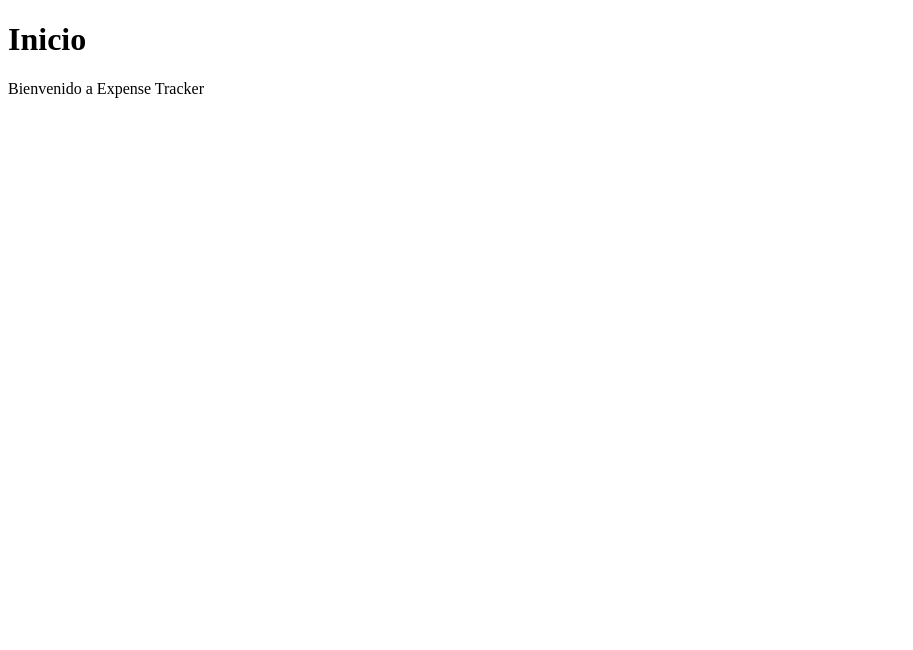
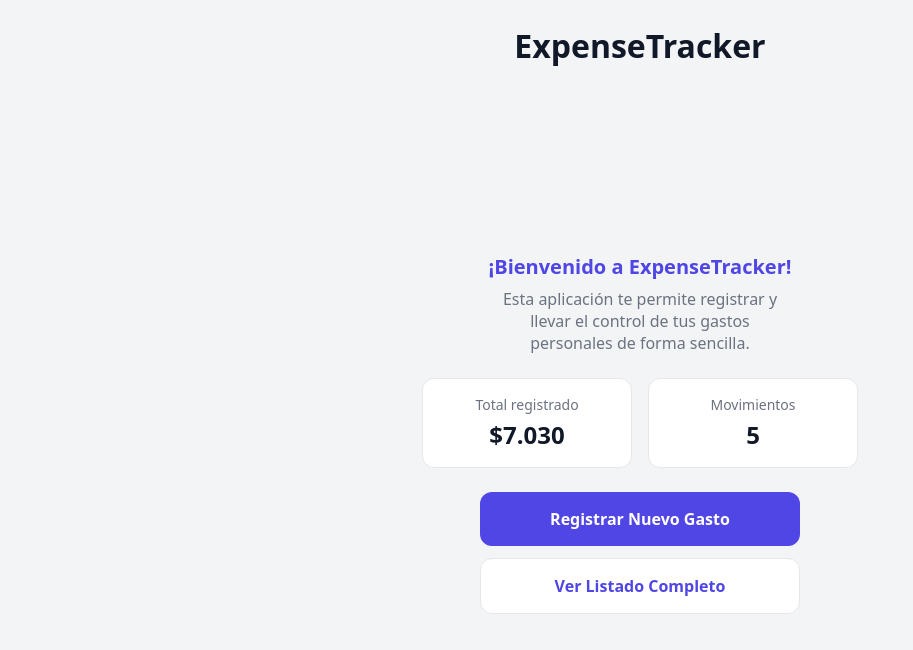
Before and after one commit to Aggs13/ExpenseTraker-pwa-s2, a React (Vite) app in the folder expense-tracker-pwa/: page / in a window 1280 px wide. Shown: the top 650 px of the page, without its empty margins (0-913 px from the left). Built offline with nearby package versions, Linux system fonts and the light colour scheme.

Commit message:
User Story #4

```diff
--- a/expense-tracker-pwa/data/mockExpenses.js
+++ b/expense-tracker-pwa/data/mockExpenses.js
@@ -0,0 +1,11 @@
+// Datos de ejemplo que simulan los gastos registrados.
+// Fuente temporal hasta conectar un almacenamiento real (Sprint posterior).
+export const mockExpenses = [
+  { id: 1, name: 'Supermercado', amount: 1500, category: 'Comida', date: '2026-10-25' },
+  { id: 2, name: 'Colectivo', amount: 750, category: 'Transporte', date: '2026-10-26' },
+  { id: 3, name: 'Cine', amount: 3200, category: 'Ocio', date: '2026-10-27' },
+  { id: 4, name: 'Farmacia', amount: 980, category: 'Salud', date: '2026-10-28' },
+  { id: 5, name: 'Café', amount: 600, category: 'Comida', date: '2026-10-28' },
+];
+
+export default mockExpenses;
--- /dev/null
+++ b/expense-tracker-pwa/pages/HomeScreen.css
@@ -0,0 +1,129 @@
+/* Reset mínimo: index.css (plantilla de Vite) está deshabilitado. */
+body {
+  margin: 0;
+  font-family: system-ui, -apple-system, 'Segoe UI', Roboto, sans-serif;
+}
+
+/* Contenedor principal: 100vh como respaldo, 100dvh cuando está soportado. */
+.welcome {
+  display: flex;
+  flex-direction: column;
+  min-height: 100vh;
+  min-height: 100dvh;
+  background-color: #f3f4f6;
+  color: #111827;
+}
+
+.welcome__header {
+  padding-top: calc(env(safe-area-inset-top, 0px) + 24px);
+  padding-inline: 24px;
+  text-align: center;
+}
+
+.welcome__header h1 {
+  margin: 0;
+  font-size: 32px;
+  font-weight: 700;
+  color: #111827;
+}
+
+.welcome__main {
+  flex: 1;
+  display: flex;
+  flex-direction: column;
+  align-items: center;
+  justify-content: center;
+  gap: 24px;
+  padding: 24px;
+  text-align: center;
+}
+
+.welcome__title {
+  margin: 0 0 8px;
+  font-size: 20px;
+  font-weight: 600;
+  color: #4f46e5;
+}
+
+.welcome__description {
+  margin: 0 auto;
+  max-width: 300px;
+  font-size: 16px;
+  line-height: 22px;
+  color: #6b7280;
+}
+
+.welcome__summary {
+  display: flex;
+  flex-wrap: wrap;
+  justify-content: center;
+  gap: 16px;
+}
+
+.summary-card {
+  display: flex;
+  flex-direction: column;
+  gap: 4px;
+  min-width: 160px;
+  padding: 16px 24px;
+  background-color: #ffffff;
+  border: 1px solid #e5e7eb;
+  border-radius: 12px;
+}
+
+.summary-card__label {
+  margin: 0;
+  font-size: 14px;
+  color: #6b7280;
+}
+
+.summary-card__value {
+  margin: 0;
+  font-size: 24px;
+  font-weight: 700;
+  color: #111827;
+}
+
+.welcome__actions {
+  display: flex;
+  flex-direction: column;
+  gap: 12px;
+  width: 100%;
+  max-width: 320px;
+}
+
+.welcome__button {
+  display: block;
+  padding: 16px;
+  border-radius: 12px;
+  font-size: 16px;
+  font-weight: 600;
+  text-align: center;
+  text-decoration: none;
+  transition: background-color 0.2s ease, box-shadow 0.2s ease;
+}
+
+.welcome__button:focus-visible {
+  outline: 2px solid #4f46e5;
+  outline-offset: 2px;
+}
+
+.welcome__button--primary {
+  background-color: #4f46e5;
+  color: #ffffff;
+}
+
+.welcome__button--primary:hover {
+  background-color: #4338ca;
+}
+
+.welcome__button--secondary {
+  background-color: #ffffff;
+  border: 1px solid #e5e7eb;
+  color: #4f46e5;
+}
+
+.welcome__button--secondary:hover {
+  background-color: #f9fafb;
+  box-shadow: rgba(0, 0, 0, 0.1) 0 10px 15px -3px, rgba(0, 0, 0, 0.05) 0 4px 6px -2px;
+}
--- a/expense-tracker-pwa/pages/HomeScreen.jsx
+++ b/expense-tracker-pwa/pages/HomeScreen.jsx
@@ -1,8 +1,46 @@
+import { Link } from 'react-router-dom';
+import { mockExpenses } from '../data/mockExpenses';
+import './HomeScreen.css';
+
 export default function HomeScreen() {
+  const total = mockExpenses.reduce((sum, expense) => sum + expense.amount, 0);
+  const count = mockExpenses.length;
+
   return (
-    <div>
-      <h1>Inicio</h1>
-      <p>Bienvenido a Expense Tracker</p>
+    <div className="welcome">
+      <header className="welcome__header">
+        <h1>ExpenseTracker</h1>
+      </header>
+
+      <main className="welcome__main">
+        <section className="welcome__intro">
+          <p className="welcome__title">¡Bienvenido a ExpenseTracker!</p>
+          <p className="welcome__description">
+            Esta aplicación te permite registrar y llevar el control de tus gastos
+            personales de forma sencilla.
+          </p>
+        </section>
+
+        <section className="welcome__summary" aria-label="Resumen de gastos">
+          <div className="summary-card">
+            <p className="summary-card__label">Total registrado</p>
+            <p className="summary-card__value">${total.toLocaleString('es-AR')}</p>
+          </div>
+          <div className="summary-card">
+            <p className="summary-card__label">Movimientos</p>
+            <p className="summary-card__value">{count}</p>
+          </div>
+        </section>
+
+        <section className="welcome__actions" aria-label="Accesos rápidos">
+          <Link to="/new" className="welcome__button welcome__button--primary">
+            Registrar Nuevo Gasto
+          </Link>
+          <Link to="/expenses" className="welcome__button welcome__button--secondary">
+            Ver Listado Completo
+          </Link>
+        </section>
+      </main>
     </div>
   );
 }
--- /dev/null
+++ b/expense-tracker-pwa/pages/NewExpenseScreen.css
@@ -0,0 +1,68 @@
+.new-expense {
+  display: flex;
+  flex-direction: column;
+  min-height: 100vh;
+  min-height: 100dvh;
+  background-color: #f3f4f6;
+  color: #111827;
+}
+
+.new-expense__header {
+  padding-top: calc(env(safe-area-inset-top, 0px) + 24px);
+  padding-inline: 24px;
+  text-align: center;
+}
+
+.new-expense__header h1 {
+  margin: 0;
+  font-size: 32px;
+  font-weight: 700;
+  color: #111827;
+}
+
+.new-expense__main {
+  flex: 1;
+  display: flex;
+  align-items: center;
+  justify-content: center;
+  padding: 24px;
+}
+
+.new-expense__card {
+  display: flex;
+  flex-direction: column;
+  align-items: center;
+  gap: 16px;
+  max-width: 320px;
+  padding: 24px;
+  background-color: #ffffff;
+  border: 1px solid #e5e7eb;
+  border-radius: 12px;
+  text-align: center;
+}
+
+.new-expense__card p {
+  margin: 0;
+  font-size: 16px;
+  line-height: 22px;
+  color: #6b7280;
+}
+
+.new-expense__back {
+  padding: 12px 16px;
+  border-radius: 12px;
+  background-color: #4f46e5;
+  color: #ffffff;
+  font-size: 16px;
+  font-weight: 600;
+  text-decoration: none;
+}
+
+.new-expense__back:hover {
+  background-color: #4338ca;
+}
+
+.new-expense__back:focus-visible {
+  outline: 2px solid #4f46e5;
+  outline-offset: 2px;
+}
--- /dev/null
+++ b/expense-tracker-pwa/pages/NewExpenseScreen.jsx
@@ -0,0 +1,22 @@
+import { Link } from 'react-router-dom';
+import './NewExpenseScreen.css';
+
+// Placeholder: el formulario de carga se implementa en una user story posterior.
+export default function NewExpenseScreen() {
+  return (
+    <div className="new-expense">
+      <header className="new-expense__header">
+        <h1>Nuevo Gasto</h1>
+      </header>
+
+      <main className="new-expense__main">
+        <section className="new-expense__card">
+          <p>El formulario de carga de gastos estará disponible próximamente.</p>
+          <Link to="/" className="new-expense__back">
+            Volver al inicio
+          </Link>
+        </section>
+      </main>
+    </div>
+  );
+}
--- a/expense-tracker-pwa/router/AppRouter.jsx
+++ b/expense-tracker-pwa/router/AppRouter.jsx
@@ -4,12 +4,14 @@ import HomeScreen from "../pages/HomeScreen"
 import ExpensesScreen from "../pages/ExpensesScreen"
 import ExpenseDetailScreen from "../pages/ExpenseDetailScreen"
 import SettingsScreen from "../pages/SettingsScreen"
+import NewExpenseScreen from "../pages/NewExpenseScreen"
 
 export default function AppRouter(){
   return(
     <BrowserRouter>
       <Routes>
         <Route path="/" element={<HomeScreen />} />
+        <Route path="/new" element={<NewExpenseScreen />} />
         <Route path="/expenses" element={<ExpensesScreen />} />
         <Route path="/expenses/:id" element={<ExpenseDetailScreen />} />
         <Route path="/settings" element={<SettingsScreen />} />
```
